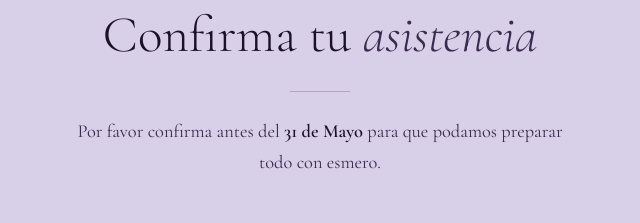
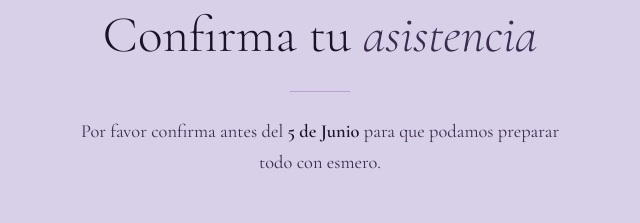
Before and after one commit to Samuel94762/invitacion, a website: page public/index.html in a window 1280 px wide. Shown: the part 3000-3223 px from the top of the page, 320-960 px from the left. Drawn offline with nearby package versions, Linux system fonts and the light colour scheme.

Commit message:
cambio en fecha límite

```diff
--- a/public/index.html
+++ b/public/index.html
@@ -918,7 +918,7 @@
             "
           >
             Por favor confirma antes del
-            <strong style="color: var(--espresso)">31 de Mayo</strong> para que
+            <strong style="color: var(--espresso)">5 de Junio</strong> para que
             podamos preparar todo con esmero.
           </p>
           <div class="rsvp-form-wrap">
```
